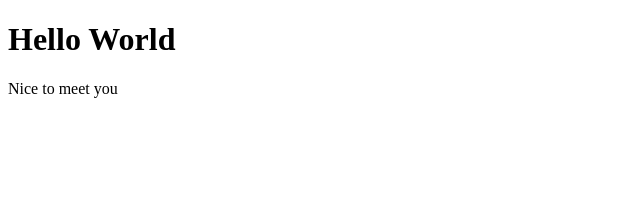
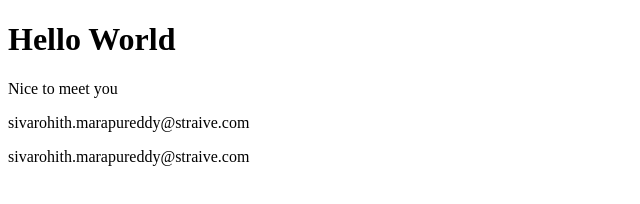
Before and after one commit to siva123-bit/github_hosting, a plain HTML site: page index.html in a window 1280 px wide. Shown: the whole page, without its empty margins (0-640 px from the left). Drawn offline with Linux system fonts and the light colour scheme.

Commit message:
third commit

```diff
--- a/index.html
+++ b/index.html
@@ -8,6 +8,8 @@
 <body>
     <h1> Hello World</h1>
     <p>Nice to meet you </p>
+    <p>sivarohith.marapureddy@straive.com</p>
+    <!--email_off-->sivarohith.marapureddy@straive.com<!--/email_off-->
 
 </body>
 </html>
```
